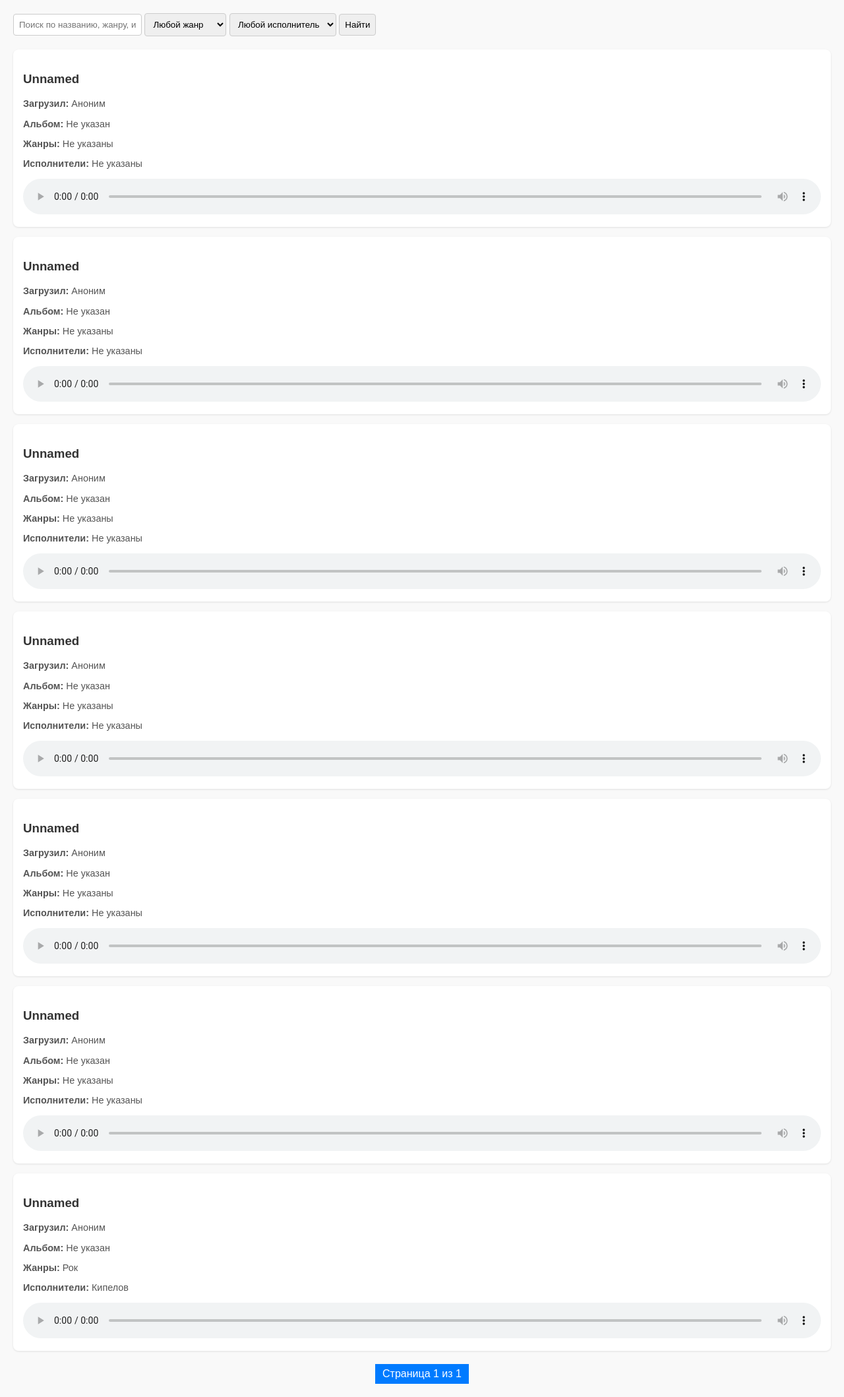
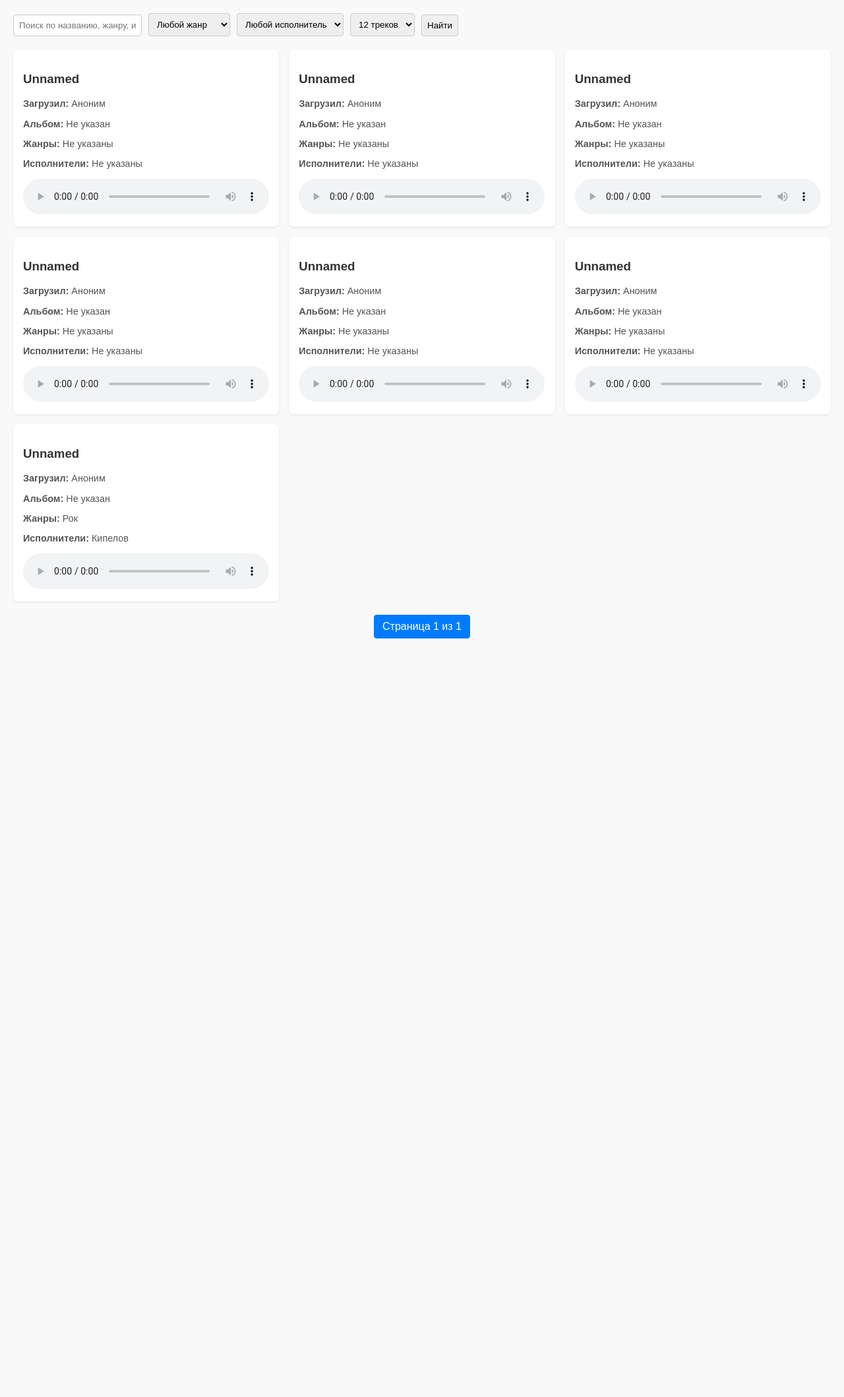
Before and after one commit to 5starley5/Project, a Django app: page / in a window 1280 px wide. Shown: the part 100-2218 px from the top of the page at 66% size. After the commit the page ends 1068 px from the top, so only its background shows below. Run offline with Django 5.2, Linux system fonts and the light colour scheme; data comes from the database, SQL or seed files in the repository; both versions use the stored data as it was after the commit; tables that the repository leaves empty hold one stand-in row (values such as "Sample post").

Commit message:
stylization pagination

```diff
--- a/music/templates/home.html
+++ b/music/templates/home.html
@@ -6,13 +6,15 @@
     <meta name="viewport" content="width=device-width, initial-scale=1.0" />
     <title>Анонимная музыкальная библиотека</title>
 <style>
+  * {
+  box-sizing: border-box;
+  }
   body {
     font-family: Arial, sans-serif;
     background: #f9f9f9;
     color: #333;
     margin: 0;
     padding: 20px;
-
     max-width: 1440px;
     margin: 0 auto;
   }
@@ -42,6 +44,7 @@
 .track-list {
   display: grid;
   gap: 15px;
+  grid-template-columns: repeat(auto-fit, minmax(300px, 1fr));
 }
 
 .track-card {
@@ -49,6 +52,7 @@
   padding: 15px;
   border-radius: 8px;
   box-shadow: 0 1px 3px rgba(0, 0, 0, 0.1);
+  width: 100%;
 }
 
   .track-meta {
@@ -80,6 +84,8 @@
     border: 1px solid #ddd;
     text-decoration: none;
     color: #007bff;
+    padding: 8px 12px;
+    border-radius: 4px;
   }
 
   .pagination .current {
@@ -101,7 +107,7 @@
     </header>
 
 <div class="search-container">
-      <form method="get">
+  <form method="get" style="display: flex; flex-wrap: wrap; gap: 10px; align-items: end;">
     <input
       type="text"
       name="search"
@@ -123,6 +129,11 @@
           {{ artist.name }}
         </option>
       {% endfor %}
+    </select>
+    <select name="page_size">
+      <option value="6" {% if page_size == 6 %}selected{% endif %}>6 треков</option>
+      <option value="12" {% if page_size == 12 %}selected{% endif %}>12 треков</option>
+      <option value="24" {% if page_size == 24 %}selected{% endif %}>24 трека</option>
     </select>
     <button type="submit">Найти</button>
   </form>
@@ -175,14 +186,11 @@
     </div>
 
     <!-- Пагинация -->
+<!-- Пагинация -->
 <div class="pagination">
   {% if page_obj.has_previous %}
-      <a href="?page=1{% if search_query %}&search={{ search_query }}{% endif %}{% if genre_filter %}&genre={{ genre_filter }}{% endif %}{% if artist_filter %}&artist={{ artist_filter }}{% endif %}">
-        « Первая
-      </a>
-      <a href="?page={{ page_obj.previous_page_number }}{% if search_query %}&search={{ search_query }}{% endif %}{% if genre_filter %}&genre={{ genre_filter }}{% endif %}{% if artist_filter %}&artist={{ artist_filter }}{% endif %}">
-        ‹ Предыдущая
-      </a>
+    <a href="?page=1{% if search_query %}&search={{ search_query }}{% endif %}{% if genre_filter %}&genre={{ genre_filter }}{% endif %}{% if artist_filter %}&artist={{ artist_filter }}{% endif %}&page_size={{ page_size }}">« Первая</a>
+    <a href="?page={{ page_obj.previous_page_number }}{% if search_query %}&search={{ search_query }}{% endif %}{% if genre_filter %}&genre={{ genre_filter }}{% endif %}{% if artist_filter %}&artist={{ artist_filter }}{% endif %}&page_size={{ page_size }}">‹ Предыдущая</a>
   {% endif %}
 
   <span class="current">
@@ -190,12 +198,8 @@
   </span>
 
   {% if page_obj.has_next %}
-      <a href="?page={{ page_obj.next_page_number }}{% if search_query %}&search={{ search_query }}{% endif %}{% if genre_filter %}&genre={{ genre_filter }}{% endif %}{% if artist_filter %}&artist={{ artist_filter }}{% endif %}">
-        Следующая ›
-      </a>
-      <a href="?page={{ page_obj.paginator.num_pages }}{% if search_query %}&search={{ search_query }}{% endif %}{% if genre_filter %}&genre={{ genre_filter }}{% endif %}{% if artist_filter %}&artist={{ artist_filter }}{% endif %}">
-        Последняя »
-      </a>
+    <a href="?page={{ page_obj.next_page_number }}{% if search_query %}&search={{ search_query }}{% endif %}{% if genre_filter %}&genre={{ genre_filter }}{% endif %}{% if artist_filter %}&artist={{ artist_filter }}{% endif %}&page_size={{ page_size }}">Следующая ›</a>
+    <a href="?page={{ page_obj.paginator.num_pages }}{% if search_query %}&search={{ search_query }}{% endif %}{% if genre_filter %}&genre={{ genre_filter }}{% endif %}{% if artist_filter %}&artist={{ artist_filter }}{% endif %}&page_size={{ page_size }}">Последняя »</a>
   {% endif %}
 </div>
     {% else %}
--- a/music/views.py
+++ b/music/views.py
@@ -104,10 +104,21 @@ def autocomplete_albums(request):
         data = []
     return JsonResponse(data, safe=False)
 
+# === Основные страницы ===
+
 def home_page(request):
     search_query = request.GET.get('search', '')
     genre_filter = request.GET.get('genre', '')
     artist_filter = request.GET.get('artist', '')
+    page_size = request.GET.get('page_size', '12')  # По умолчанию 12
+
+    # Допустимые значения
+    try:
+        page_size = int(page_size)
+        if page_size not in [6, 12, 24]:
+            page_size = 12
+    except (ValueError, TypeError):
+        page_size = 12
 
     tracks = Track.objects.all().select_related('album').prefetch_related('artists', 'genres')
 
@@ -125,7 +136,7 @@ def home_page(request):
 
     tracks = tracks.order_by('-uploaded_at')
 
-    paginator = Paginator(tracks, 10)
+    paginator = Paginator(tracks, page_size)
     page_number = request.GET.get('page')
     page_obj = paginator.get_page(page_number)
 
@@ -139,6 +150,7 @@ def home_page(request):
         'artist_filter': artist_filter,
         'all_genres': all_genres,
         'all_artists': all_artists,
+        'page_size': page_size,
     }
     return render(request, 'home.html', context)
 
```
Also changed, not shown: db.sqlite3. Lines whose indentation alone changed are shown as unchanged.
